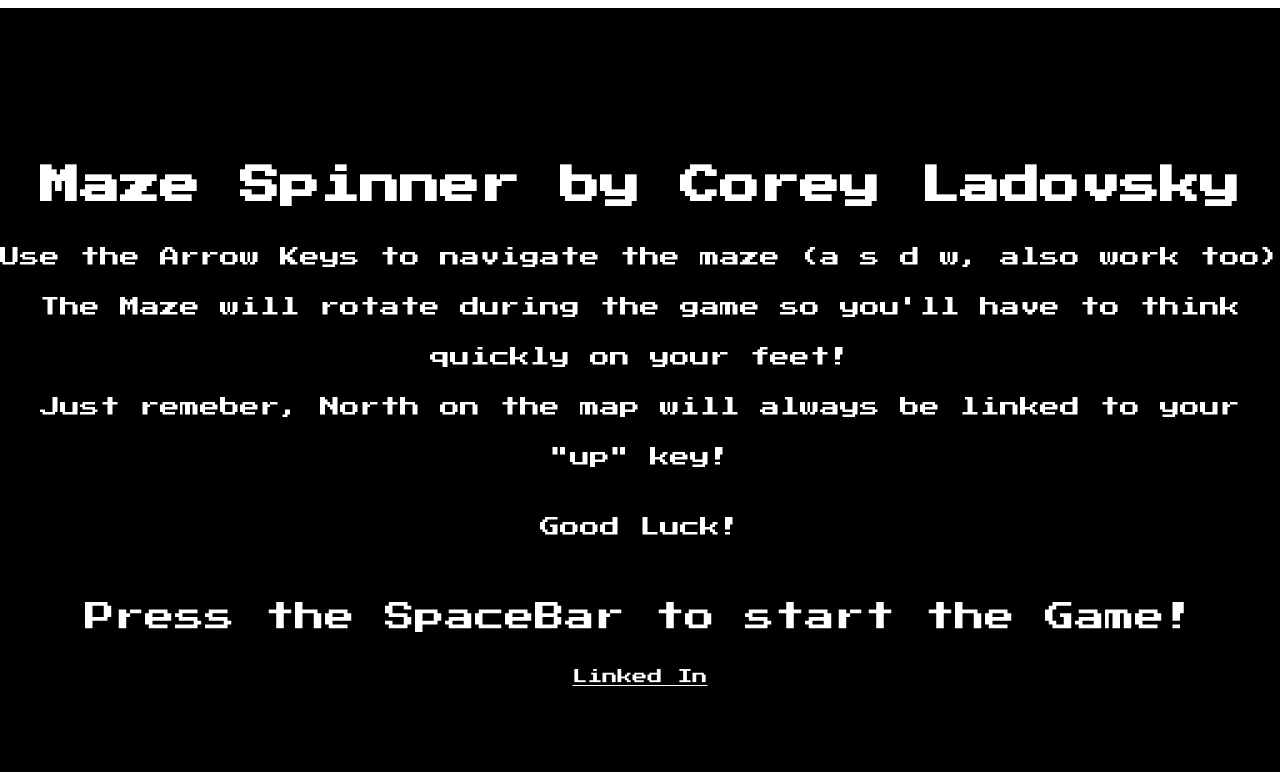
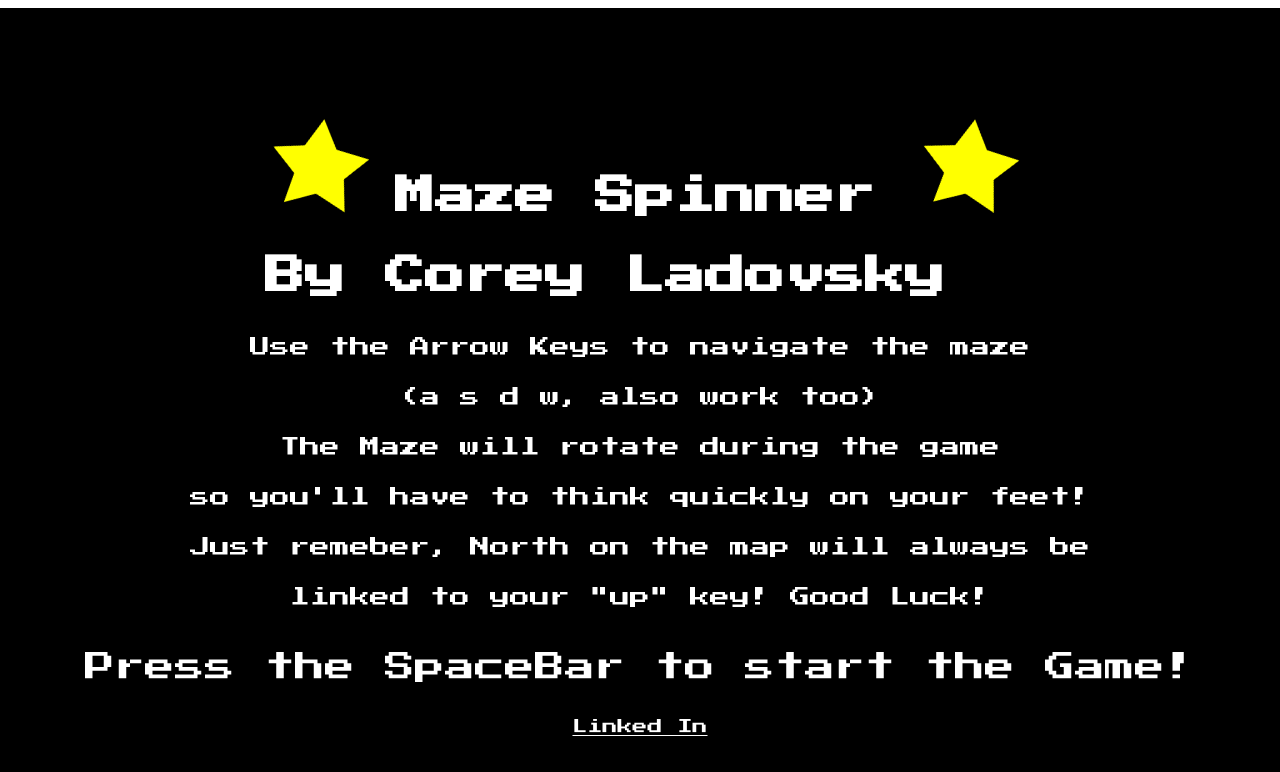
Before and after one commit to coreyladovsky/Maze-Spinner, a plain HTML site: page index.html in a window 1280 px wide. Drawn offline with nearby package versions, Linux system fonts and the light colour scheme; a web font is replaced by a local one.

Commit message:
added spinning starts to open screen

```diff
--- a/index.html
+++ b/index.html
@@ -13,15 +13,16 @@
 
     <div class="canvas-container">
       <div id="opening-screen">
-        <h1 class="game-name-opener">Maze Spinner by Corey Ladovsky</h1>
+
+        <h1 class="game-name-opener"><img id="spinning-star" src="./images/star.png" alt="">Maze Spinner <img id="spinning-star2" src="./images/star.png" alt=""><br> <br>By Corey Ladovsky</h1>
         <div class="instructions">
 
-          <div>Use the Arrow Keys to navigate  the maze (a s d w, also work too)</div>
+          <div>Use the Arrow Keys to navigate  the maze  <br> (a s d w, also work too)</div>
 
-          <div>The Maze will rotate during the game  so you'll have to think  quickly on your feet!</div>
+          <div>The Maze will rotate during the game <br> so you'll have to think  quickly on your feet!</div>
 
-          <div>Just remeber, North on the map will always be linked to your  "up" key!</div>
-          <p>Good Luck!</p>
+          <div>Just remeber, North on the map will always be linked to your  "up" key!   Good Luck!</div>
+
 
         </div>
         <p class="spacebar">Press the SpaceBar to start the Game!</p>
@@ -60,7 +61,28 @@
     //   }
     // }
 
+
+
     $("#gameOverScreen").hide()
+
+    let looper;
+    let deg = 0;
+  function loops(el,speed){
+    var item = document.getElementById(el);
+      item.style.transform = `rotate(${deg}deg)`;
+    looper = setTimeout(() => {
+      loops(el, 50)
+    }, 5);
+    deg++;
+    if(deg > 359){
+      deg = 1;
+    }
+    // document.getElementById("status").innerHTML = "rotate("+degrees+"deg)";
+  }
+
+
+  loops("spinning-star", 50);
+  loops("spinning-star2", 50);
 
       document.addEventListener("keypress", (e)=>{
         if(e.keyCode === 32) {
--- a/style.css
+++ b/style.css
@@ -27,6 +27,19 @@ overflow: hidden;
 
  }
 
+ #spinning-star {
+   height: 100px;
+   width: 100px;
+   /*margin-left: 20px;*/
+   margin-right: 30px;
+ }
+ #spinning-star2 {
+   height: 100px;
+   width: 100px;
+   /*margin-left: 30px;
+   margin-right: 30px;*/
+ }
+
 .game-name-opener {
   color: white;
   font-size: 40px;
@@ -43,6 +56,7 @@ overflow: hidden;
   font-family: "Press Start 2P";
   text-align: center;
   line-height: 50px;
+  width: 80%;
 }
 
 .spacebar {
```
Also changed, not shown: images/star.png (added).
